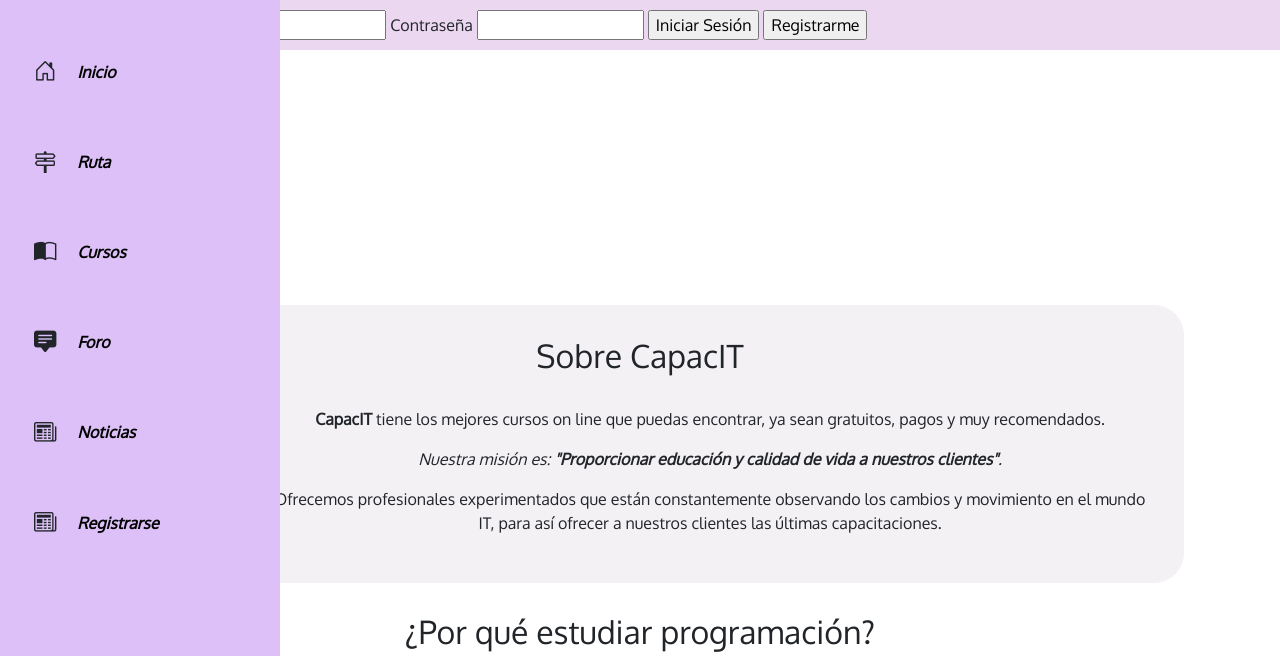
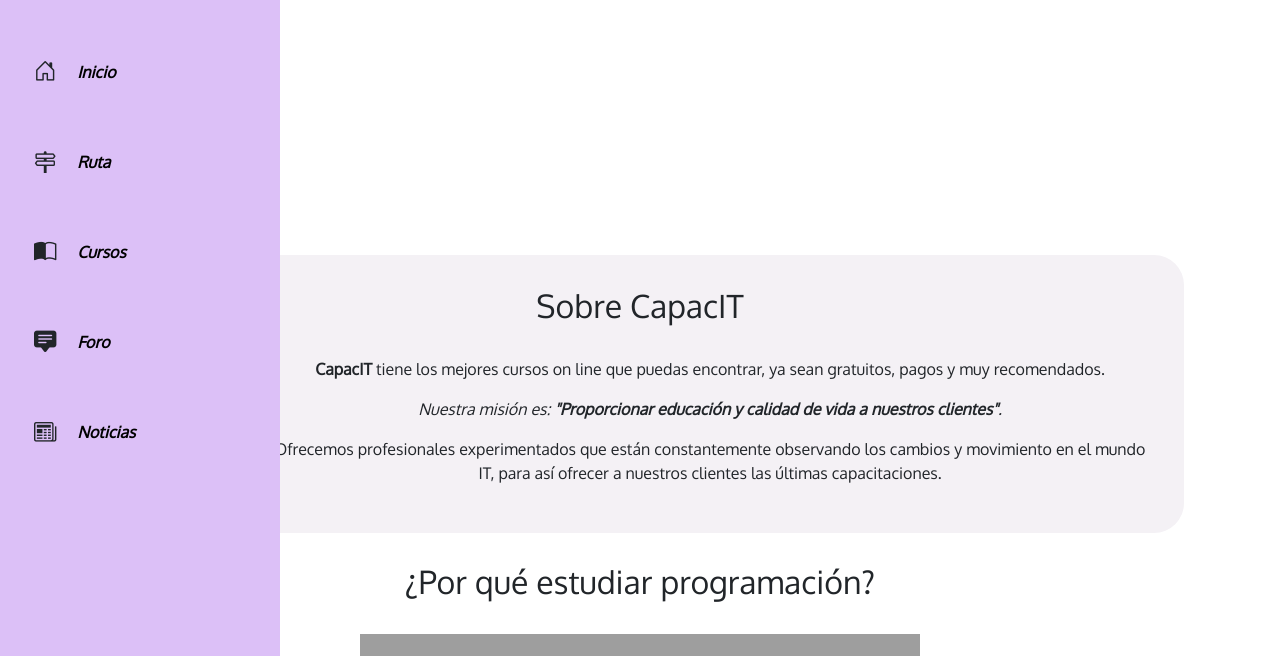
Before and after one commit to abrilramos12/Proyecto_Grupal-Ispc, a Python web app: template Project/Templates/html/index.html in a window 1280 px wide. Shown: the top 656 px of the page. Run offline with Jinja, Linux system fonts and the light colour scheme; the template is opened without the code that fills it, so the values that code supplies are empty; some libraries are stand-ins or nearby versions; grey boxes are pictures that could not be loaded.

Commit message:
eliminar opcion de registrarse (de la lista)

```diff
--- a/Project/Templates/html/index.html
+++ b/Project/Templates/html/index.html
@@ -14,14 +14,7 @@
 
 <body>
     <header>
-    <nav class="iniciar-sesion">
-            <label for="email">Correo Electrónico</label>
-            <input type="email" name="email" id="email" size="30">
-            <label for="password">Contraseña</label>
-            <input type="password" name="password" id="password" maxlength="8">
-            <input type="button" value="Iniciar Sesión">
-            <input type="button" value="Registrarme">
-        </nav>
+
         <div>
             <h1><img src="img/logo.jfif" alt="logo de pag"></h1>
 
@@ -50,11 +43,6 @@
                     <li class="navbar-lista-item">
                         <i class="bi bi-newspaper">
                             <a href="html/news.html">Noticias</a>
-                        </i>
-                    </li>
-                    <li class="navbar-lista-item">
-                        <i class="bi bi-newspaper">
-                            <a href="html/register.html">Registrarse</a>
                         </i>
                     </li>
                 </ul>
```
